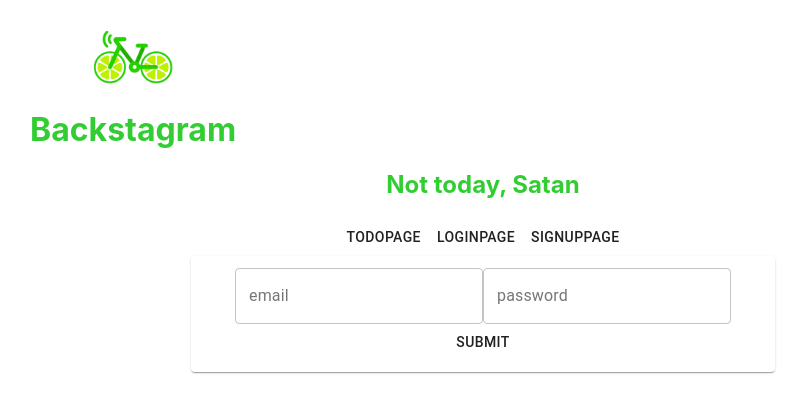
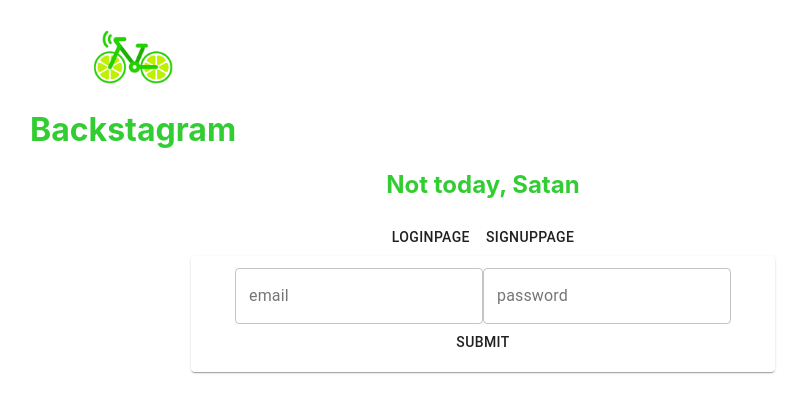
Before and after one commit to eliciaB/Backstagram, a React (Create React App) app: page / in a window 1280 px wide. Shown: the top 412 px of the page, without its empty margins (157-964 px from the left). Built offline with nearby package versions, Linux system fonts and the light colour scheme.

Commit message:
hid SignUpPage and LoginPage when logged in

```diff
--- a/src/App.js
+++ b/src/App.js
@@ -45,7 +45,7 @@ function App() {
 
   return (
     <div className="App">
-      <Header title="To Do" changePage={setPageName} isLoggedIn={isLoggedIn} />
+      <Header title="To Do" changePage={setPageName} isLoggedIn={isLoggedIn}/>
       <Grid container direction="row" justify="center" alignItems="center">
         <Grid item>
           {
--- a/src/components/Header.js
+++ b/src/components/Header.js
@@ -42,15 +42,27 @@ const Header = (props) => {
                     </Button>
                 ) : null
             }
+            {
+                props.isLoggedIn ? (
                     <Button onClick = {() => updateHeader("toDoPage")}>
                         ToDoPage
                     </Button>
+                ) : null
+            }
+            {
+                !props.isLoggedIn ? (
                     <Button onClick = {() => updateHeader("loginPage")}>
                         LoginPage
                     </Button>
+                ) : null
+            }
+            {
+                !props.isLoggedIn ? (
                     <Button onClick = {() => updateHeader("signUpPage")}>
                         SignUpPage
                     </Button>
+                ) : null
+            }
         </div>
     )
 }
```
Lines whose indentation alone changed are shown as unchanged.
